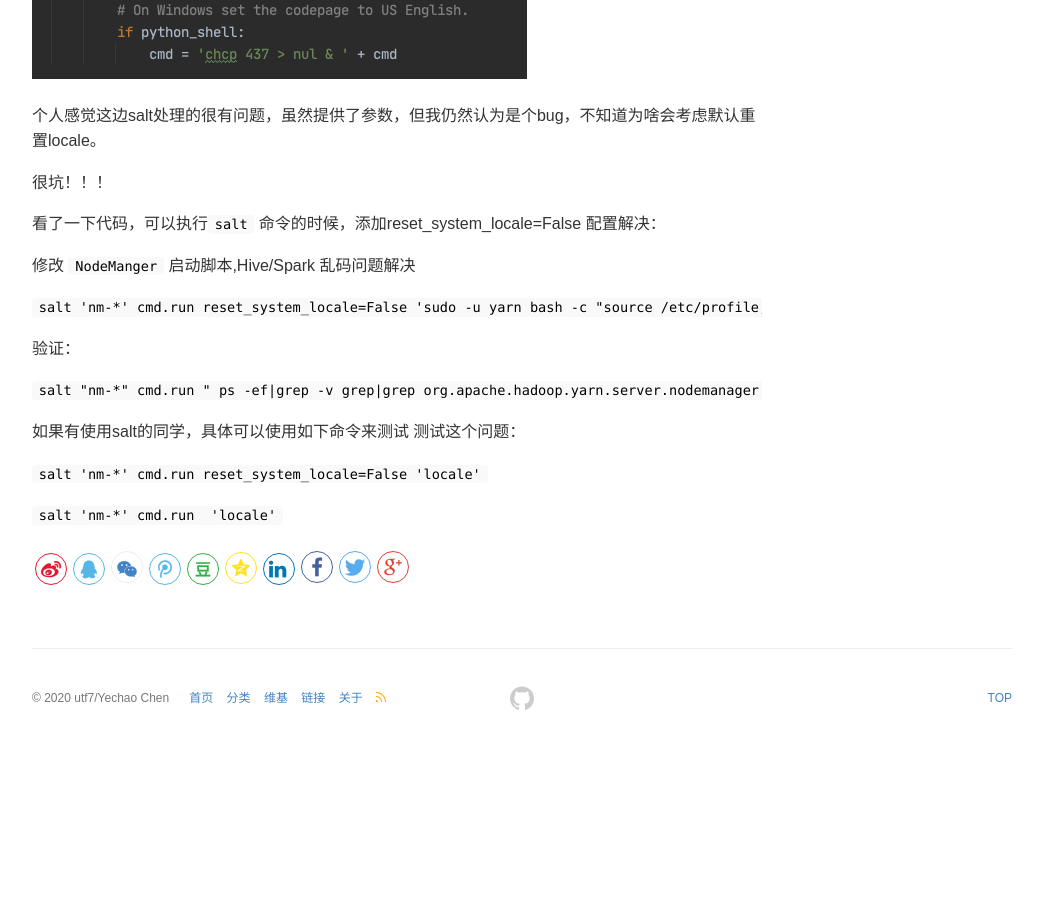
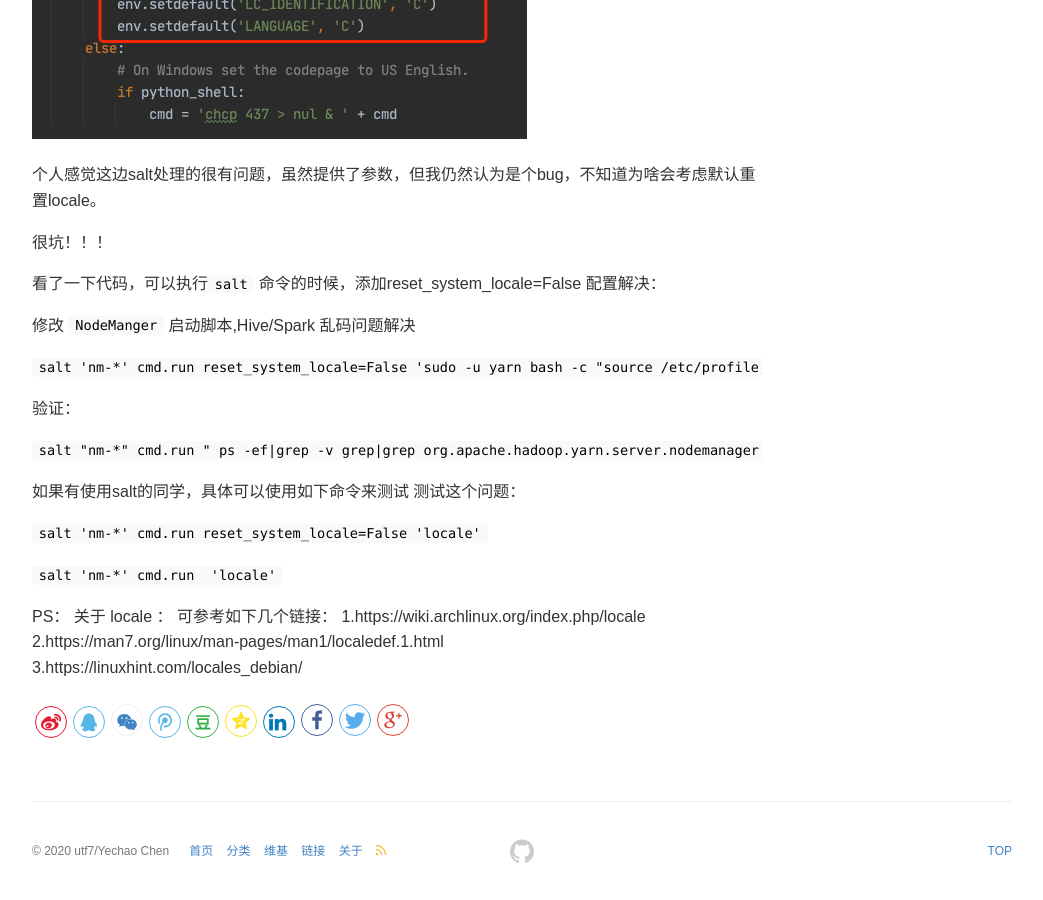
Before and after one commit to utf7/utf7.github.io, a Jekyll site: the page built from _posts/2020-11-10-salt-locale-problem.md, in a window 1280 px wide and 900 px high, scrolled down 4090 px. Shown: the whole window, without its empty margins (118-1161 px from the left). Built offline with Jekyll 4.4.1, drawn with Linux system fonts in a browser that asks for light colours; comment, search, counter and statistics services are not loaded; before the commit the page ends 4837 px from its top, so only the background shows below that; some of the changed text lies outside the part shown.

Commit message:
Update 2020-11-10-salt-locale-problem.md

```diff
--- a/_posts/2020-11-10-salt-locale-problem.md
+++ b/_posts/2020-11-10-salt-locale-problem.md
@@ -157,3 +159,9 @@ salt 默认会reset_system_locale,代码截图如下：
 `salt 'nm-*' cmd.run reset_system_locale=False 'locale'`
 
 `salt 'nm-*' cmd.run  'locale'`
+
+PS：
+关于 locale ： 可参考如下几个链接：
+1.https://wiki.archlinux.org/index.php/locale
+2.https://man7.org/linux/man-pages/man1/localedef.1.html
+3.https://linuxhint.com/locales_debian/
```
Also changed, not shown: other parts of _posts/2020-11-10-salt-locale-problem.md (+2 -0 lines).
